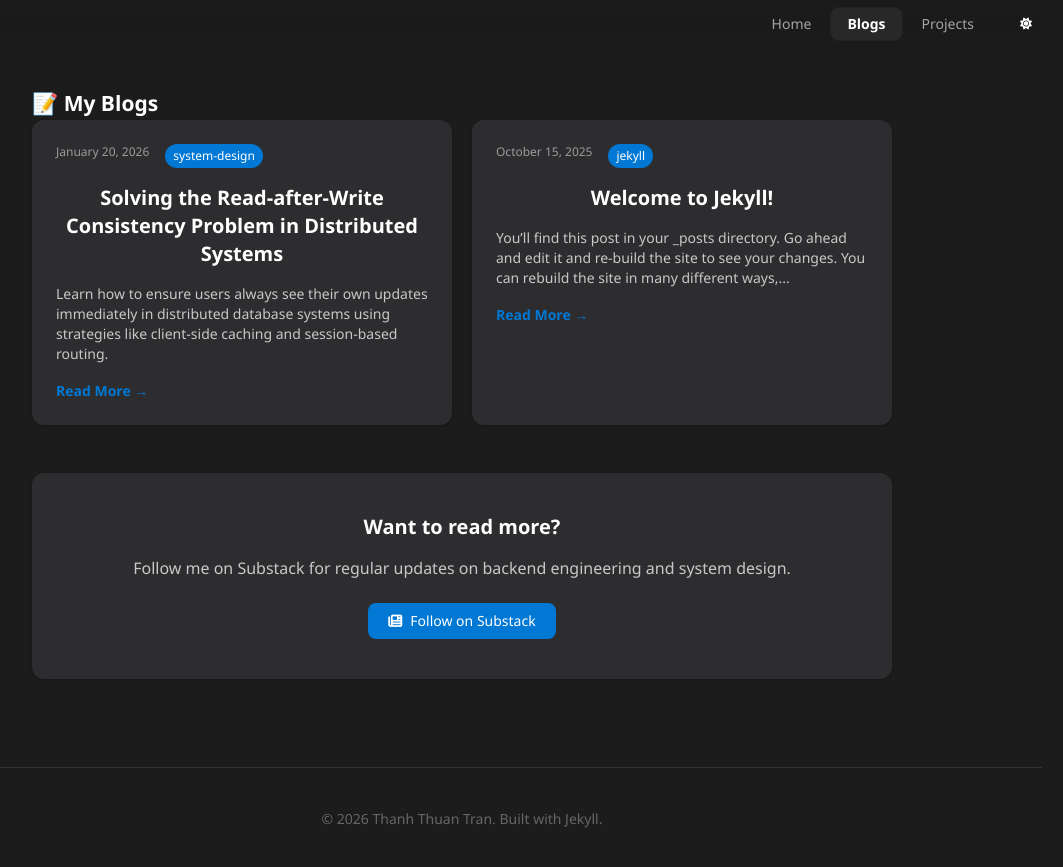
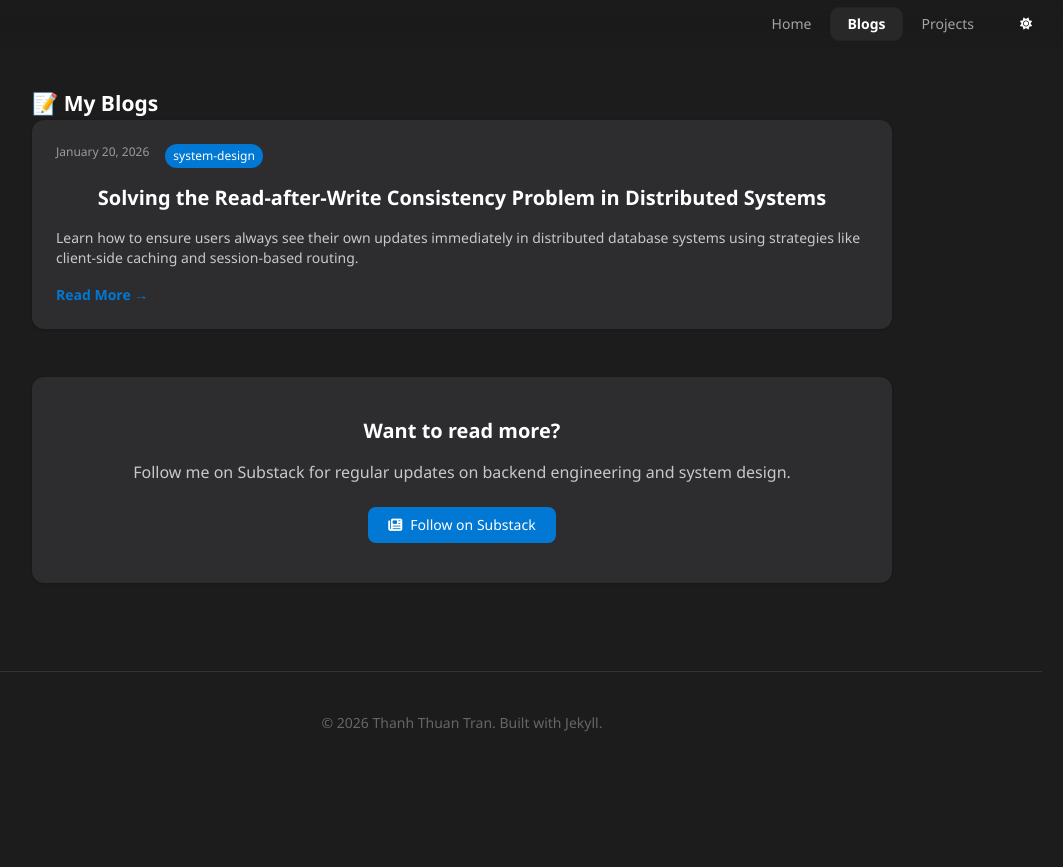
Before and after one commit to tthanh/tthanh.github.io, a Jekyll site: the page built from blogs.html, in a window 1280 px wide. Shown: the top 867 px of the page, without its empty margins (178-1241 px from the left). Built offline with Jekyll 4.4.1, drawn with Linux system fonts in a browser that asks for light colours.

```diff
--- a/_posts/2025-10-15-welcome-to-jekyll.markdown
+++ /dev/null
@@ -1,25 +0,0 @@
----
-layout: post
-title:  "Welcome to Jekyll!"
-date:   2025-10-15 21:38:42 +0700
-categories: jekyll update
----
-You’ll find this post in your `_posts` directory. Go ahead and edit it and re-build the site to see your changes. You can rebuild the site in many different ways, but the most common way is to run `jekyll serve`, which launches a web server and auto-regenerates your site when a file is updated.
-
-To add new posts, simply add a file in the `_posts` directory that follows the convention `YYYY-MM-DD-name-of-post.ext` and includes the necessary front matter. Take a look at the source for this post to get an idea about how it works.
-
-Jekyll also offers powerful support for code snippets:
-
-{% highlight ruby %}
-def print_hi(name)
-  puts "Hi, #{name}"
-end
-print_hi('Tom')
-#=> prints 'Hi, Tom' to STDOUT.
-{% endhighlight %}
-
-Check out the [Jekyll docs][jekyll-docs] for more info on how to get the most out of Jekyll. File all bugs/feature requests at [Jekyll’s GitHub repo][jekyll-gh]. If you have questions, you can ask them on [Jekyll Talk][jekyll-talk].
-
-[jekyll-docs]: https://jekyllrb.com/docs/home
-[jekyll-gh]:   https://github.com/jekyll/jekyll
-[jekyll-talk]: https://talk.jekyllrb.com/
--- a/index.html
+++ b/index.html
@@ -104,7 +104,7 @@
                     style="border-left: 4px solid var(--primary-color); border-radius: var(--border-radius-large);">
                     <span class="timeline-date" style="color: var(--primary-color);">Jan 2024 - Present</span>
                     <h3 class="timeline-role">Software Engineer</h3>
-                    <span class="timeline-company">Global Solutions Tech</span>
+                    <span class="timeline-company"></span>
                     <p class="timeline-desc">Leading the migration to a microservices architecture, improving system
                         uptime by 99.9% and reducing latency by 40% using .NET Core and AWS.</p>
                 </div>
@@ -116,7 +116,7 @@
                     style="border-left: 4px solid var(--accent-vibrant); border-radius: var(--border-radius-large);">
                     <span class="timeline-date" style="color: var(--accent-vibrant);">2022 - 2023</span>
                     <h3 class="timeline-role">Backend Developer</h3>
-                    <span class="timeline-company">Innovate Systems</span>
+                    <span class="timeline-company"></span>
                     <p class="timeline-desc">Engineered high-throughput APIs in Python, handling 1M+ requests daily for
                         a real-time fintech dashboard.</p>
                 </div>
@@ -128,7 +128,7 @@
                     style="border-left: 4px solid var(--primary-color); border-radius: var(--border-radius-large);">
                     <span class="timeline-date" style="color: var(--primary-color);">2021 - 2022</span>
                     <h3 class="timeline-role">Junior Engineer</h3>
-                    <span class="timeline-company">Seed Startups</span>
+                    <span class="timeline-company"></span>
                     <p class="timeline-desc">Developed the core CRM functionality using .NET and PostgreSQL, helping
                         scale the product to its first 10,000 users.</p>
                 </div>
```
